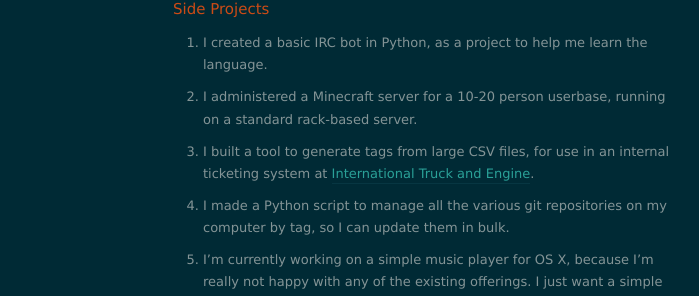
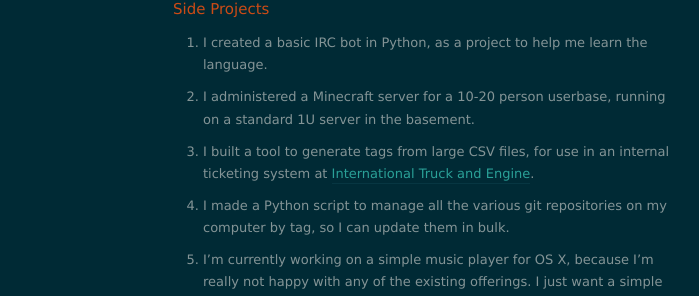
Before and after one commit to sposterkil/sposterkil.github.io, a Jekyll site: the page built from resume/index.md, in a window 1280 px wide. Shown: the part 699-995 px from the top of the page, without its empty margins (217-916 px from the left). Built offline with Jekyll 4.4.1, drawn with Linux system fonts in a browser that asks for light colours; nearby versions of some CDN libraries.

Commit message:
Might as well improve those descriptions a little while I'm here

```diff
--- a/resume/index.md
+++ b/resume/index.md
@@ -22,7 +22,7 @@ I participated in a Robotics course at the [Indiana Institute of Technology](htt
 
 ##Side Projects
 * I created a basic IRC bot in Python, as a project to help me learn the language.
-* I administered a Minecraft server for a 10-20 person userbase, running on a standard rack-based server.
+* I administered a Minecraft server for a 10-20 person userbase, running on a standard 1U server in the basement.
 * I built a tool to generate tags from large CSV files, for use in an internal ticketing system at [International Truck and Engine](http://www.internationaltrucks.com/trucks/).
 * I made a Python script to manage all the various git repositories on my computer by tag, so I can update them in bulk.
 * I'm currently working on a simple music player for OS X, because I'm really not happy with any of the existing offerings.  I just want a simple interface that can play FLAC, but it'll also serve as an opportunity to learn Xcode.
```
